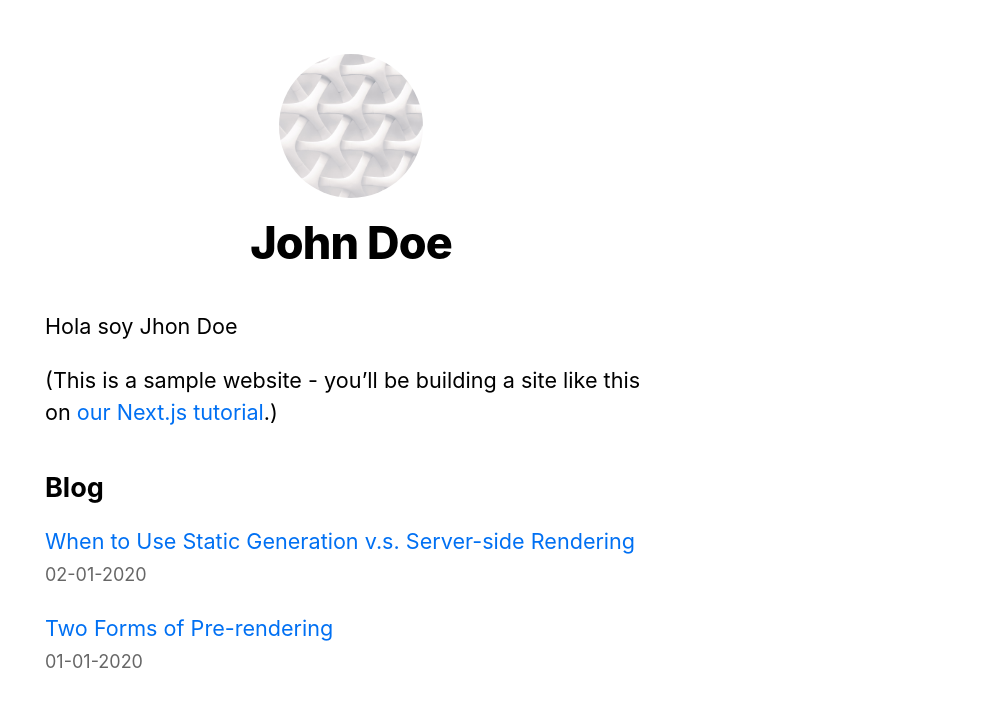
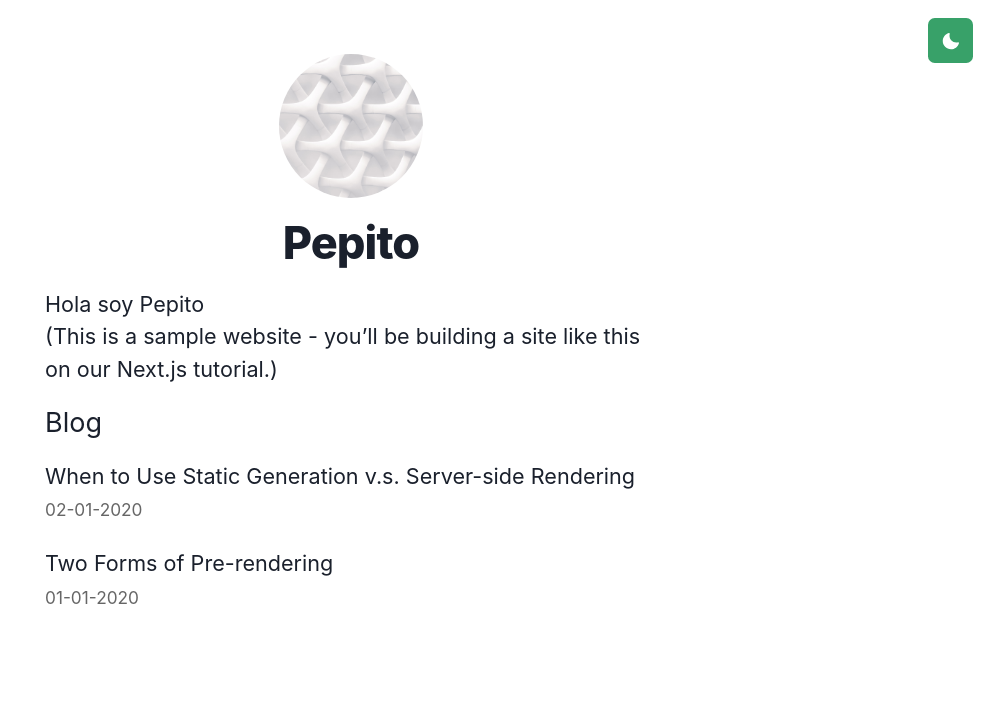
Before and after one commit to TrollScien/nextjs-blog, a Next.js app: page / in a window 1280 px wide. Shown: the top 706 px of the page, without its empty margins (289-1280 px from the left). Built offline with nearby package versions, Linux system fonts and the light colour scheme.

Commit message:
Agregado DarkMode

```diff
--- /dev/null
+++ b/components/DarkModeSwitch.js
@@ -0,0 +1,18 @@
+import { useColorMode, IconButton } from "@chakra-ui/react";
+import { SunIcon, MoonIcon } from "@chakra-ui/icons";
+
+export const DarkModeSwitch = () => {
+  const { colorMode, toggleColorMode } = useColorMode();
+  const isDark = colorMode === "dark";
+  return (
+    <IconButton
+      position="fixed"
+      top={4}
+      right={4}
+      icon={isDark ? <SunIcon /> : <MoonIcon />}
+      aria-label="Toggle Theme"
+      colorScheme="green"
+      onClick={toggleColorMode}
+    />
+  );
+};
--- a/components/layout.js
+++ b/components/layout.js
@@ -4,7 +4,7 @@ import styles from "./layout.module.css";
 import utilStyles from "../styles/utils.module.css";
 import Link from "next/link";
 
-const name = "John Doe";
+const name = "Pepito";
 export const siteTitle = "Next.js Sample Website";
 
 export default function Layout({ children, home }) {
--- a/pages/_app.js
+++ b/pages/_app.js
@@ -1,5 +1,12 @@
 import "../styles/global.css";
-
+import { ChakraProvider } from "@chakra-ui/react";
+import theme from "../styles/theme";
+import { DarkModeSwitch } from "../components/DarkModeSwitch";
 export default function App({ Component, pageProps }) {
-  return <Component {...pageProps} />;
+  return (
+    <ChakraProvider theme={theme}>
+      <Component {...pageProps} />
+      <DarkModeSwitch />
+    </ChakraProvider>
+  );
 }
--- /dev/null
+++ b/pages/_document.js
@@ -0,0 +1,19 @@
+import { ColorModeScript } from "@chakra-ui/react";
+import NextDocument, { Html, Head, Main, NextScript } from "next/document";
+import theme from "../styles/theme";
+
+export default class Document extends NextDocument {
+  render() {
+    return (
+      <Html lang="es">
+        <Head />
+        <body>
+          {/* 👇 Here's the script */}
+          <ColorModeScript initialColorMode={theme.config.initialColorMode} />
+          <Main />
+          <NextScript />
+        </body>
+      </Html>
+    );
+  }
+}
--- a/pages/index.js
+++ b/pages/index.js
@@ -12,7 +12,7 @@ export default function Home({ allPostsData }) {
         <title>{siteTitle}</title>
       </Head>
       <section className={utilStyles.headingMd}>
-        <p>Hola soy Jhon Doe</p>
+        <p>Hola soy Pepito</p>
         <p>
           (This is a sample website - you’ll be building a site like this on{" "}
           <a href="https://nextjs.org/learn">our Next.js tutorial</a>.)
--- a/pages/posts/[id].js
+++ b/pages/posts/[id].js
@@ -12,9 +12,10 @@ export default function Post({ postData }) {
       </Head>
       <article>
         <h1 className={utilStyles.headingXl}>{postData.title}</h1>
-        <div className={utilStyles.lightText}>
+        <div>
           <Date dateString={postData.date} />
         </div>
+        <br />
         <div dangerouslySetInnerHTML={{ __html: postData.contentHtml }} />
       </article>
     </Layout>
--- /dev/null
+++ b/styles/theme.js
@@ -0,0 +1,13 @@
+// 1. import `extendTheme` function
+import { extendTheme } from "@chakra-ui/react";
+
+// 2. Add your color mode config
+const config = {
+  initialColorMode: "light",
+  useSystemColorMode: false,
+};
+
+// 3. extend the theme
+const theme = extendTheme({ config });
+
+export default theme;
```
